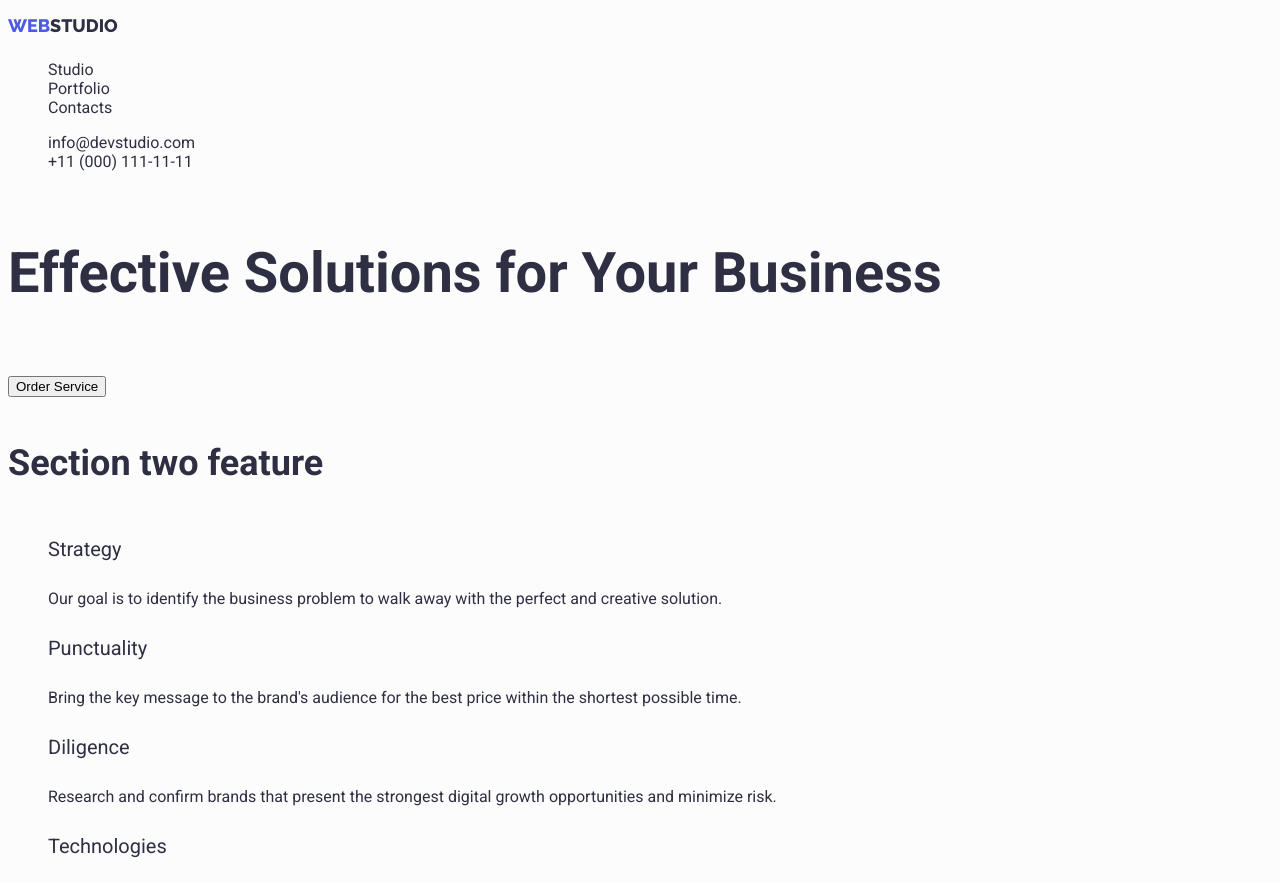
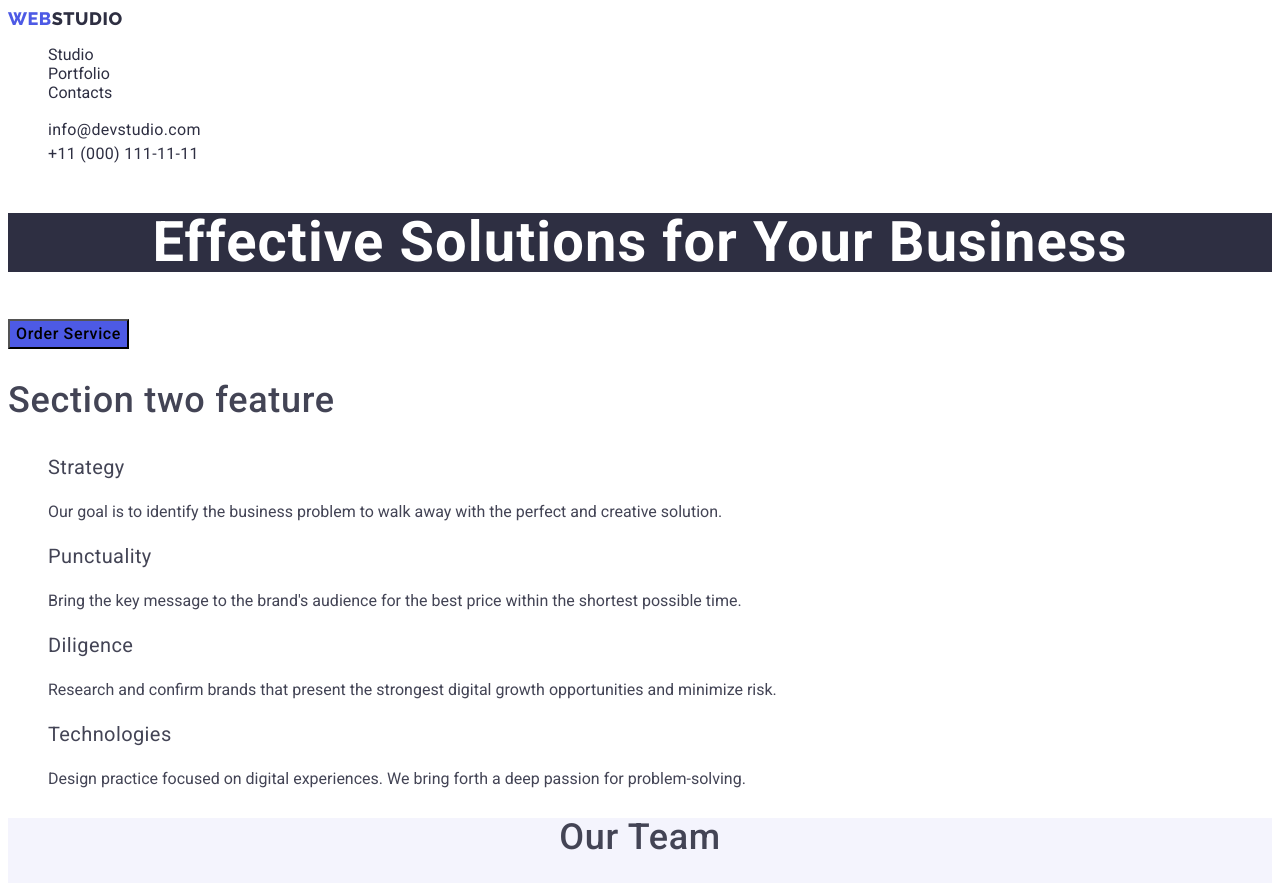
Before and after one commit to svetikoduvanchik/goit-markup-hw-02, a plain HTML site: page index.html in a window 1280 px wide. Shown: the top 883 px of the page. Drawn offline with Linux system fonts and the light colour scheme.

Commit message:
document styling correction

```diff
--- a/css/styles.css
+++ b/css/styles.css
@@ -1,28 +1,30 @@
 body {
-    font-family:'Roboto', 'Raleway', sans-serif;
-    color: #2E2F42;
-    background-color: #FCFCFC;
+    font-family:'Roboto', sans-serif;
+    color: #434455;
+    background-color: #FFFFFF;
     font-size: 16px;
     /* line-height: ; */
 }
 /*logo*/
 .wort-logo {
     text-decoration: none;
+    color: #2E2F42;
+    font-family: 'Raleway', sans-serif;
+    font-size: 18px;
+    text-transform: uppercase;
+    font-weight: 700;
+    line-height: 1.17
+    letter-spacing: 0.03em;
+}
+.link-logo {
+    text-decoration: none;
     color: #4D5AE5;
     font-family: 'Raleway', sans-serif;
     font-size: 18px;
     text-transform: uppercase;
-    line-height: 2;
+    line-height: 1.17;
     font-weight: 700;
-}
-.link-logo {
-    text-decoration: none;
-    color: #2E2F42;
-    font-family: 'Raleway', sans-serif;
-    font-size: 18px;
-    text-transform: uppercase;
-    line-height: 2;
-    font-weight: 700;
+    letter-spacing: 0.03em;
 }
 .header-accent {
     color: #2E2F42;
@@ -31,8 +33,26 @@ body {
     text-decoration: none;
 }
 
-.header-address-list {
+.heder-ithem {
+    font-weight: 500;
+    line-height: 1.5;
+    letter-spacing: 0.02em;
+    color: #2e2f42;
+}
+
+.heder-ithem:hover,
+.heder-ithem:focus {
+    color: #404BBF;
+}
+.header-address {
     font-style: normal;
+    line-height: 1.5;
+    letter-spacing: 0.02em;
+    color: #434455;
+}
+.header-address:hover,
+.header-address:focus {
+    color: #404BBF;
 }
 
 .link :hover,
@@ -48,27 +68,82 @@ ul {
 /*Hero*/
 .hero-subject {
     font-size: 56px;
-    line-height: 2;
     font-weight: 700;
+    background-color:#2e2f42;
+    line-height: 1.07;
+    text-align: center;
+    letter-spacing: 0.02em;
+    color:#FFFFFF
 }
 
 .hero-btn {
     cursor: pointer;
+    background-color: #4D5AE5;
+    font-family: "Roboto", sans-serif;
+    font-weight: 500;
+    font-size: 16px;
+    line-height: 1.5;
+    letter-spacing: 0.04em
+
+}
+.button {
+    color:#FFFFFF
 }
 
-/* .hero-btn :hover,
+.hero-btn :hover,
 .hero-btn :focus {
-    color: #404BBF;
-} */
+    background-colorr: #404BBF;
+}
 
 h2 {
     font-size: 36px;
-    line-height: 2;
-    font-weight: 700;
+    line-height: 1.2;
+    font-weight: 500;
+    letter-spacing: 0.02em;
 }
+
 h3 {
     font-size: 20px;
-    line-height: 2;
+    line-height: 1.5;
     font-weight: 400;
+    letter-spacing: 0.02em;
 }
-/* feature */
+.p {
+    color:#434455;
+    line-height: 1.5;
+    letter-spacing: 0.02em;
+}
+
+.team {
+    background-color:#F4F4FD;
+}
+.team-title {
+    line-height: 1.11;
+    text-align: center;
+    letter-spacing: 0.02em;
+    text-transform: capitalize;
+}
+
+.portfolio-title {
+    /* font-size: 36px; */
+    line-height: 1.2;
+    font-weight: 500;
+    letter-spacing: 0.02em;
+}
+
+.portfolio {
+    line-height: 1.11;
+    text-align: center;
+    letter-spacing: 0.02em;
+    text-transform: capitalize;
+}
+
+.footer {
+    background-color:#2E2F42;
+}
+
+.footer-text {
+    color: #F4F4FD;
+    line-height: 1.5;
+    letter-spacing: 0.02em;
+}
--- a/index.html
+++ b/index.html
@@ -5,17 +5,19 @@
     <meta http-equiv="X-UA-Compatible" content="IE=edge">
     <meta name="viewport" content="width=device-width, initial-scale=1.0">
     <title>Document</title>
+    <link rel="preconnect" href="https://fonts.googleapis.com">
+    <link rel="preconnect" href="https://fonts.gstatic.com" crossorigin>
     <link href="https://fonts.googleapis.com/css2?family=Raleway:wght@800&family=Roboto:wght@400;500;700;900&display=swap"
-        rel="stylesheet"/>
+        rel="stylesheet">
     <link rel="stylesheet" href="./css/styles.css"/>
 </head>
 <body>
     <!--Шапка сайта. Logo-->
     <header class="header">
         <nav class="header-navigetion">
-            <a class="link-logo" href="./index.html"><span class="wort-logo">Web</span>Studio</a>
+            <a class="link-logo" href="./index.html">Web<span class="wort-logo">Studio</span></a>
             <ul class="header-list">
-                <li class="header-ithem"><a class="link" href=""><span class="header-accent">Studio</span></a></li>
+                <li class="header-ithem"><a class="link" href="./index.html"><span class="header-accent">Studio</span></a></li>
                 <li class="header-ithem"><a class="link" href=""><span class="header-accent">Portfolio</span></a></li>
                 <li class="header-ithem"><a class="link" href=""><span class="header-accent">Contacts</span></a></li>
             </ul>
@@ -119,7 +121,7 @@
     </main>
 
     <footer class="footer">
-         <a class="link-logo" href="./index.html"><span class="wort-logo">Web</span>Studio</a>
+         <a class="link-logo" href="./index.html">Web<span class="wort-logo">Studio</span></a>
         <p class="footer-text">
             Increase the flow of customers and sales for your business with digital marketing & growth solutions.
          </p>
```
